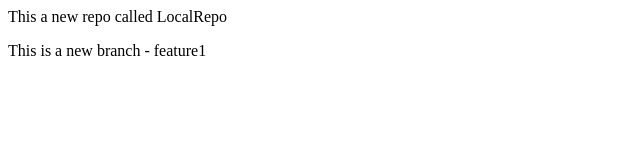
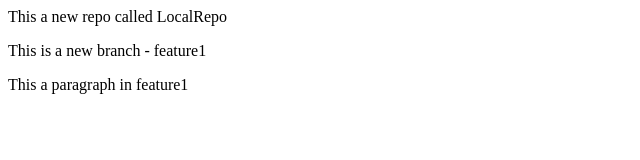
Before and after one commit to Jnaanamurthy/localrepo, a plain HTML site: page index.html in a window 1280 px wide. Shown: the whole page, without its empty margins (0-640 px from the left). Drawn offline with Linux system fonts and the light colour scheme.

Commit message:
Added a paragraph to index.html

```diff
--- a/index.html
+++ b/index.html
@@ -1,2 +1,3 @@
 <p>This a new repo called LocalRepo</p>
 <p>This is a new branch - feature1</p>
+<p>This a paragraph in feature1</p>
```
